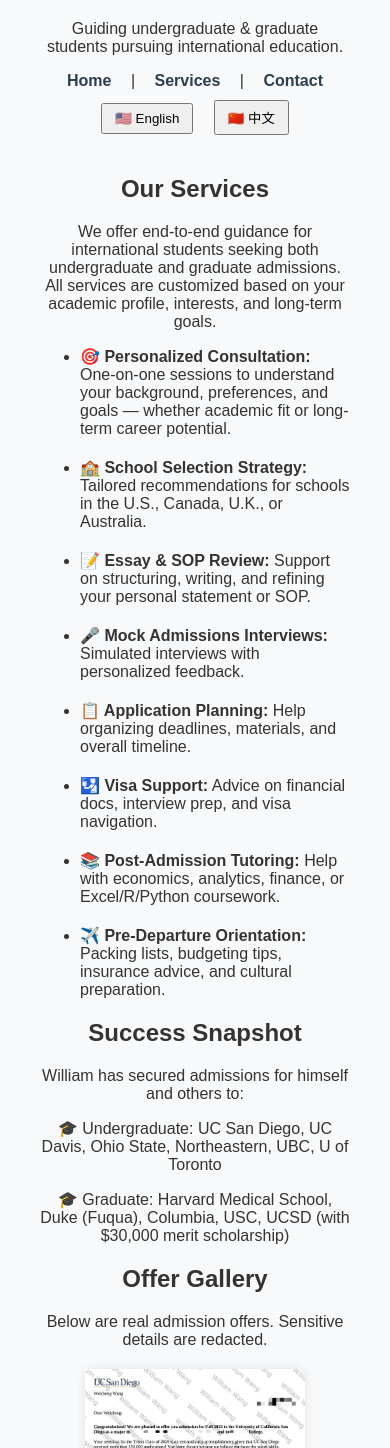
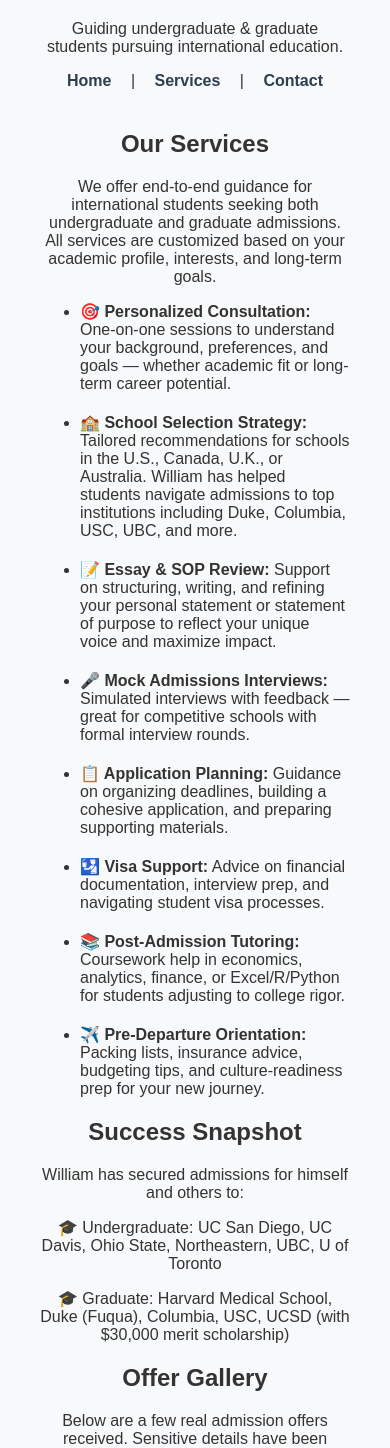
Before and after one commit to WilliamWangEdu/WilliamWangEdu.github.io, a plain HTML site: page services.html in a window 390 px wide. Shown: the part 152-1600 px from the top of the page. Drawn offline with Linux system fonts and the light colour scheme.

Commit message:
Update services.html

```diff
--- a/services.html
+++ b/services.html
@@ -8,7 +8,6 @@
     li.service-item {
       margin-bottom: 20px;
     }
-
     .offer-gallery {
       display: flex;
       flex-wrap: wrap;
@@ -16,7 +15,6 @@
       justify-content: center;
       margin-top: 20px;
     }
-
     .offer-gallery img {
       width: 220px;
       height: auto;
@@ -24,127 +22,47 @@
       box-shadow: 0 0 10px rgba(0,0,0,0.1);
       transition: transform 0.3s ease;
     }
-
     .offer-gallery img:hover {
       transform: scale(1.03);
-    }
-
-    .lang-zh { display: none; }
-    .language-toggle {
-      text-align: center;
-      margin-top: 10px;
-    }
-    .language-toggle button {
-      margin: 0 8px;
-      padding: 6px 12px;
-      cursor: pointer;
     }
   </style>
 </head>
 <body>
   <header>
-    <h1>
-      <span class="lang-en">William International Education Advisory</span>
-      <span class="lang-zh">William国际升学咨询</span>
-    </h1>
-    <p>
-      <span class="lang-en">Guiding undergraduate & graduate students pursuing international education.</span>
-      <span class="lang-zh">为计划出国留学的本科生与研究生提供专业指导</span>
-    </p>
+    <h1>William International Education Advisory</h1>
+    <p>Guiding undergraduate & graduate students pursuing international education.</p>
     <nav>
       <a href="index.html">Home</a> |
       <a href="services.html">Services</a> |
       <a href="contact.html">Contact</a>
     </nav>
-
-    <div class="language-toggle">
-      <button onclick="setLang('en')">🇺🇸 English</button>
-      <button onclick="setLang('zh')">🇨🇳 中文</button>
-    </div>
   </header>
 
   <section>
-    <h2>
-      <span class="lang-en">Our Services</span>
-      <span class="lang-zh">服务内容</span>
-    </h2>
-    <p>
-      <span class="lang-en">We offer end-to-end guidance for international students seeking both undergraduate and graduate admissions. All services are customized based on your academic profile, interests, and long-term goals.</span>
-      <span class="lang-zh">我们为本科与研究生申请者提供从头到尾的升学指导服务，所有内容将根据您的背景、兴趣和长期目标量身定制。</span>
-    </p>
-
+    <h2>Our Services</h2>
+    <p>We offer end-to-end guidance for international students seeking both undergraduate and graduate admissions. All services are customized based on your academic profile, interests, and long-term goals.</p>
     <ul style="text-align: left; max-width: 700px; margin: auto;">
-      <li class="service-item">
-        <strong>🎯 <span class="lang-en">Personalized Consultation:</span><span class="lang-zh">个性化咨询：</span></strong>
-        <span class="lang-en">One-on-one sessions to understand your background, preferences, and goals — whether academic fit or long-term career potential.</span>
-        <span class="lang-zh">一对一咨询以了解您的背景、偏好与目标，帮助您选择适合的学术方向与职业路径。</span>
-      </li>
-      <li class="service-item">
-        <strong>🏫 <span class="lang-en">School Selection Strategy:</span><span class="lang-zh">选校策略：</span></strong>
-        <span class="lang-en">Tailored recommendations for schools in the U.S., Canada, U.K., or Australia.</span>
-        <span class="lang-zh">根据个人情况推荐适合的美国、加拿大、英国或澳洲高校。</span>
-      </li>
-      <li class="service-item">
-        <strong>📝 <span class="lang-en">Essay & SOP Review:</span><span class="lang-zh">文书修改：</span></strong>
-        <span class="lang-en">Support on structuring, writing, and refining your personal statement or SOP.</span>
-        <span class="lang-zh">协助撰写和修改个人陈述与动机信，突出您的独特优势。</span>
-      </li>
-      <li class="service-item">
-        <strong>🎤 <span class="lang-en">Mock Admissions Interviews:</span><span class="lang-zh">模拟面试：</span></strong>
-        <span class="lang-en">Simulated interviews with personalized feedback.</span>
-        <span class="lang-zh">提供真实还原的模拟面试及改进建议。</span>
-      </li>
-      <li class="service-item">
-        <strong>📋 <span class="lang-en">Application Planning:</span><span class="lang-zh">申请规划：</span></strong>
-        <span class="lang-en">Help organizing deadlines, materials, and overall timeline.</span>
-        <span class="lang-zh">协助梳理申请时间线、材料准备等关键事项。</span>
-      </li>
-      <li class="service-item">
-        <strong>🛂 <span class="lang-en">Visa Support:</span><span class="lang-zh">签证支持：</span></strong>
-        <span class="lang-en">Advice on financial docs, interview prep, and visa navigation.</span>
-        <span class="lang-zh">提供签证准备建议，包括资金证明与面试指导。</span>
-      </li>
-      <li class="service-item">
-        <strong>📚 <span class="lang-en">Post-Admission Tutoring:</span><span class="lang-zh">入学后辅导：</span></strong>
-        <span class="lang-en">Help with economics, analytics, finance, or Excel/R/Python coursework.</span>
-        <span class="lang-zh">提供经济学、金融、数据分析、Excel/R/Python等课程辅导。</span>
-      </li>
-      <li class="service-item">
-        <strong>✈️ <span class="lang-en">Pre-Departure Orientation:</span><span class="lang-zh">行前指导：</span></strong>
-        <span class="lang-en">Packing lists, budgeting tips, insurance advice, and cultural preparation.</span>
-        <span class="lang-zh">行前准备建议，包括行李清单、保险、预算和文化适应等内容。</span>
-      </li>
+      <li class="service-item"><strong>🎯 Personalized Consultation:</strong> One-on-one sessions to understand your background, preferences, and goals — whether academic fit or long-term career potential.</li>
+      <li class="service-item"><strong>🏫 School Selection Strategy:</strong> Tailored recommendations for schools in the U.S., Canada, U.K., or Australia. William has helped students navigate admissions to top institutions including Duke, Columbia, USC, UBC, and more.</li>
+      <li class="service-item"><strong>📝 Essay & SOP Review:</strong> Support on structuring, writing, and refining your personal statement or statement of purpose to reflect your unique voice and maximize impact.</li>
+      <li class="service-item"><strong>🎤 Mock Admissions Interviews:</strong> Simulated interviews with feedback — great for competitive schools with formal interview rounds.</li>
+      <li class="service-item"><strong>📋 Application Planning:</strong> Guidance on organizing deadlines, building a cohesive application, and preparing supporting materials.</li>
+      <li class="service-item"><strong>🛂 Visa Support:</strong> Advice on financial documentation, interview prep, and navigating student visa processes.</li>
+      <li class="service-item"><strong>📚 Post-Admission Tutoring:</strong> Coursework help in economics, analytics, finance, or Excel/R/Python for students adjusting to college rigor.</li>
+      <li class="service-item"><strong>✈️ Pre-Departure Orientation:</strong> Packing lists, insurance advice, budgeting tips, and culture-readiness prep for your new journey.</li>
     </ul>
   </section>
 
   <section>
-    <h2>
-      <span class="lang-en">Success Snapshot</span>
-      <span class="lang-zh">成功案例</span>
-    </h2>
-    <p>
-      <span class="lang-en">William has secured admissions for himself and others to:</span>
-      <span class="lang-zh">William本人及学生成功申请以下高校：</span>
-    </p>
-    <p>
-      <span class="lang-en">🎓 Undergraduate: UC San Diego, UC Davis, Ohio State, Northeastern, UBC, U of Toronto</span>
-      <span class="lang-zh">🎓 本科：加州大学圣地亚哥分校、戴维斯分校、俄亥俄州立大学、东北大学、英属哥伦比亚大学、多伦多大学</span>
-    </p>
-    <p>
-      <span class="lang-en">🎓 Graduate: Harvard Medical School, Duke (Fuqua), Columbia, USC, UCSD (with $30,000 merit scholarship)</span>
-      <span class="lang-zh">🎓 研究生：哈佛医学院、杜克大学富卡商学院、哥伦比亚大学、南加州大学、加州大学圣地亚哥分校（$30,000奖学金）</span>
-    </p>
+    <h2>Success Snapshot</h2>
+    <p>William has secured admissions for himself and others to:</p>
+    <p>🎓 Undergraduate: UC San Diego, UC Davis, Ohio State, Northeastern, UBC, U of Toronto</p>
+    <p>🎓 Graduate: Harvard Medical School, Duke (Fuqua), Columbia, USC, UCSD (with $30,000 merit scholarship)</p>
   </section>
 
   <section>
-    <h2>
-      <span class="lang-en">Offer Gallery</span>
-      <span class="lang-zh">录取截图展示</span>
-    </h2>
-    <p>
-      <span class="lang-en">Below are real admission offers. Sensitive details are redacted.</span>
-      <span class="lang-zh">以下为真实录取截图，敏感信息已做遮挡处理。</span>
-    </p>
+    <h2>Offer Gallery</h2>
+    <p>Below are a few real admission offers received. Sensitive details have been redacted for privacy.</p>
     <div class="offer-gallery">
       <img src="ucsd_undergrad.jpg" alt="UC San Diego Undergraduate Offer">
       <img src="ucdavis.jpg" alt="UC Davis Offer">
@@ -159,14 +77,5 @@
       <img src="ucsd_grad_merit.jpg" alt="UCSD Graduate Offer with Scholarship">
     </div>
   </section>
-
-  <script>
-    function setLang(lang) {
-      const en = document.querySelectorAll('.lang-en');
-      const zh = document.querySelectorAll('.lang-zh');
-      en.forEach(el => el.style.display = lang === 'en' ? '' : 'none');
-      zh.forEach(el => el.style.display = lang === 'zh' ? '' : 'none');
-    }
-  </script>
 </body>
 </html>
```
